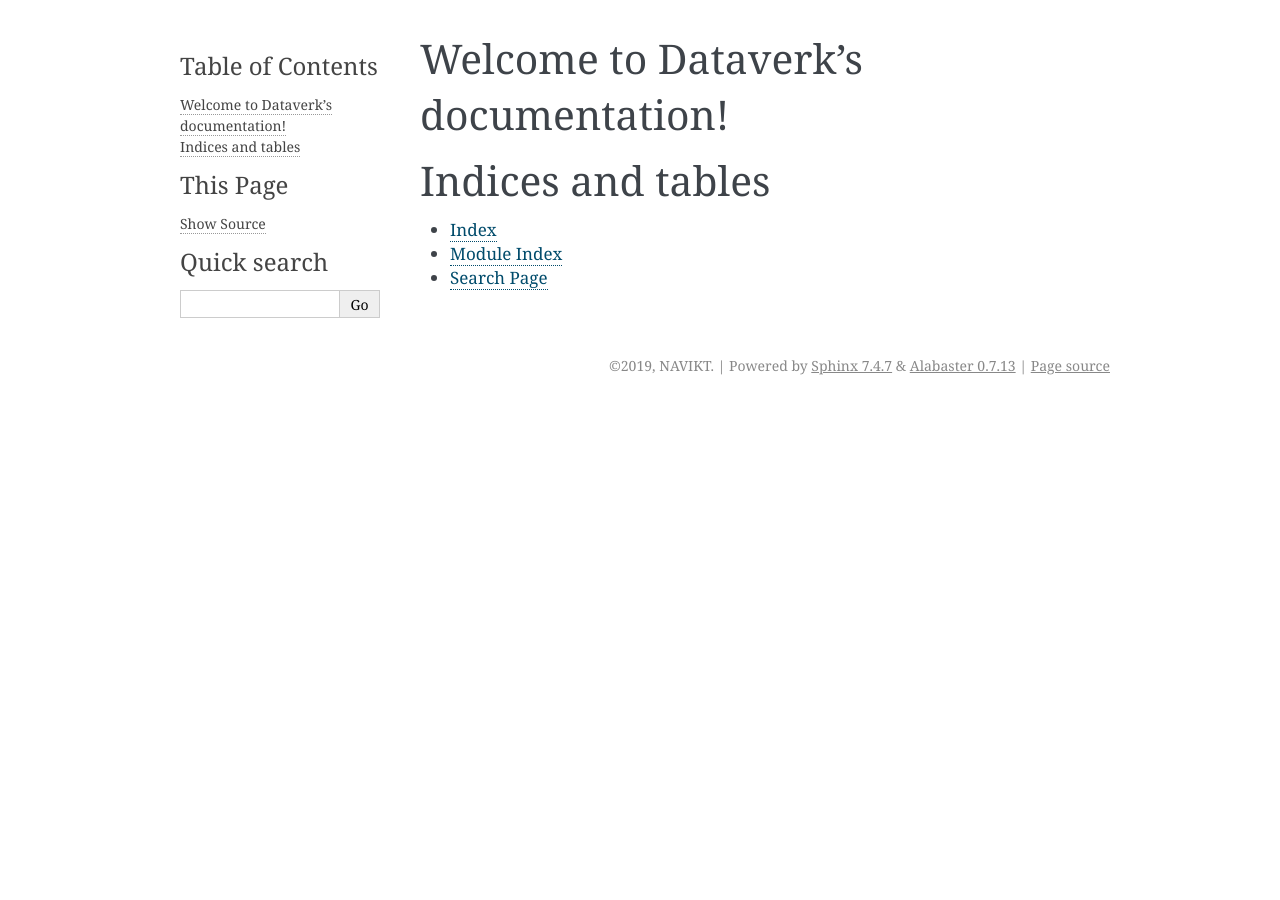
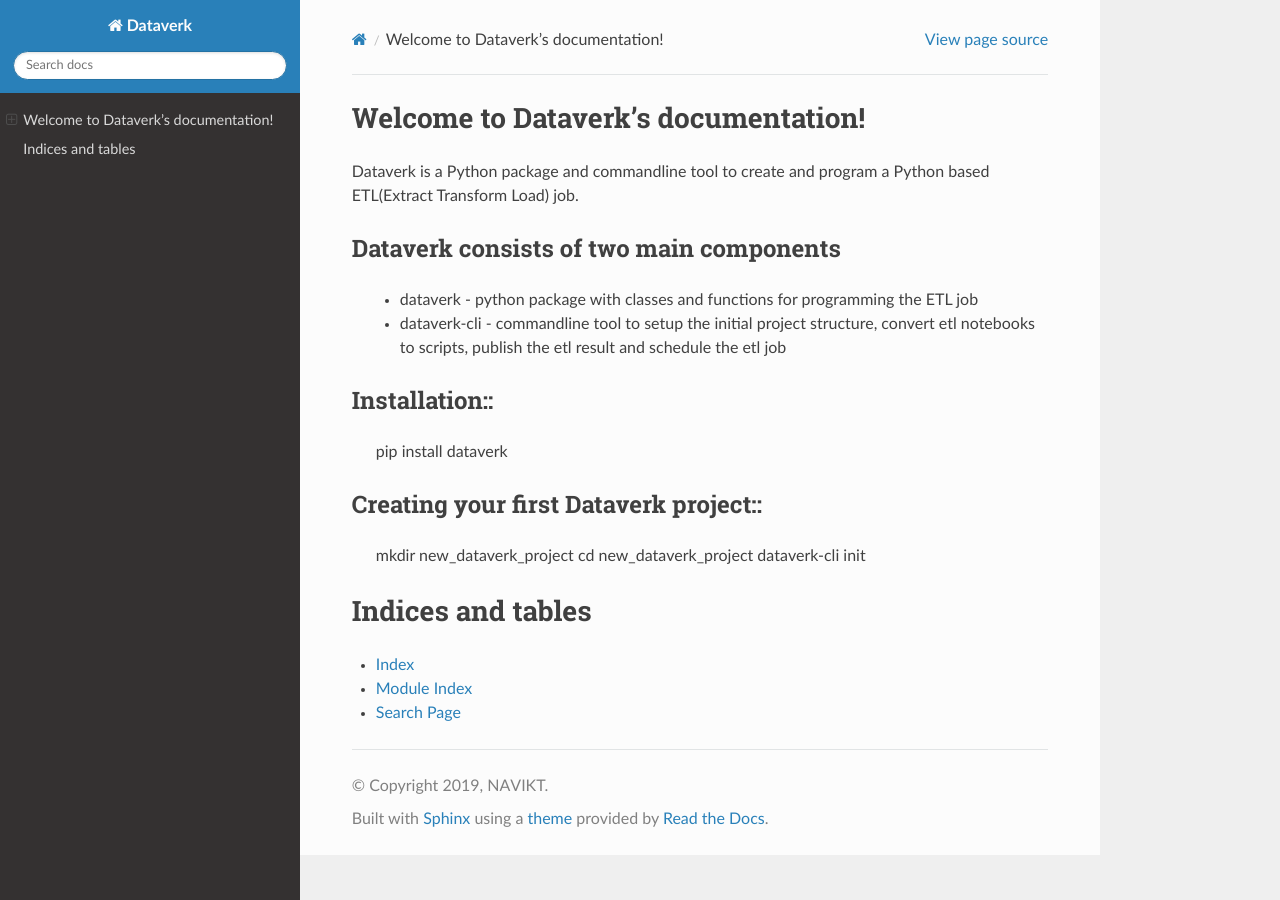
Before and after one commit to navikt/dataverk, a Sphinx documentation site: the page built from docs/index.rst, in a window 1280 px wide. Built offline with Sphinx 7.4.7 and the Read the Docs theme 2.0.0, drawn with Linux system fonts in a browser that asks for light colours.

Commit message:
Add project path to Sphinx config Add readthedocs theme to Spinx config and requirements.txt

```diff
--- a/docs/conf.py
+++ b/docs/conf.py
@@ -12,9 +12,9 @@
 # add these directories to sys.path here. If the directory is relative to the
 # documentation root, use os.path.abspath to make it absolute, like shown here.
 #
-# import os
-# import sys
-# sys.path.insert(0, os.path.abspath('.'))
+import os
+import sys
+sys.path.append(os.path.abspath('../'))
 
 
 # -- Project information -----------------------------------------------------
@@ -79,7 +79,7 @@
 # The theme to use for HTML and HTML Help pages.  See the documentation for
 # a list of builtin themes.
 #
-html_theme = 'alabaster'
+html_theme = 'sphinx_rtd_theme'
 
 # Theme options are theme-specific and customize the look and feel of a theme
 # further.  For a list of options available for each theme, see the
--- a/docs/index.rst
+++ b/docs/index.rst
@@ -5,6 +5,27 @@
 
 Welcome to Dataverk's documentation!
 ====================================
+
+Dataverk is a Python package and commandline tool to create and program a Python based ETL(Extract Transform Load) job.
+
+Dataverk consists of two main components
+-----------------------------------------
+ - dataverk - python package with classes and functions for programming the ETL job
+ - dataverk-cli - commandline tool to setup the initial project structure, convert etl notebooks to scripts, publish the etl result and schedule the etl job
+
+
+Installation::
+--------------
+
+   pip install dataverk
+
+
+Creating your first Dataverk project::
+--------------------------------------
+   mkdir new_dataverk_project
+   cd new_dataverk_project
+   dataverk-cli init
+
 
 .. toctree::
    :maxdepth: 2
--- a/requirements.txt
+++ b/requirements.txt
@@ -29,3 +29,4 @@
 Sphinx==1.8.4
 typing==3.6.6
 urllib3==1.24.1
+sphinx_rtd_theme==0.4.2
```
